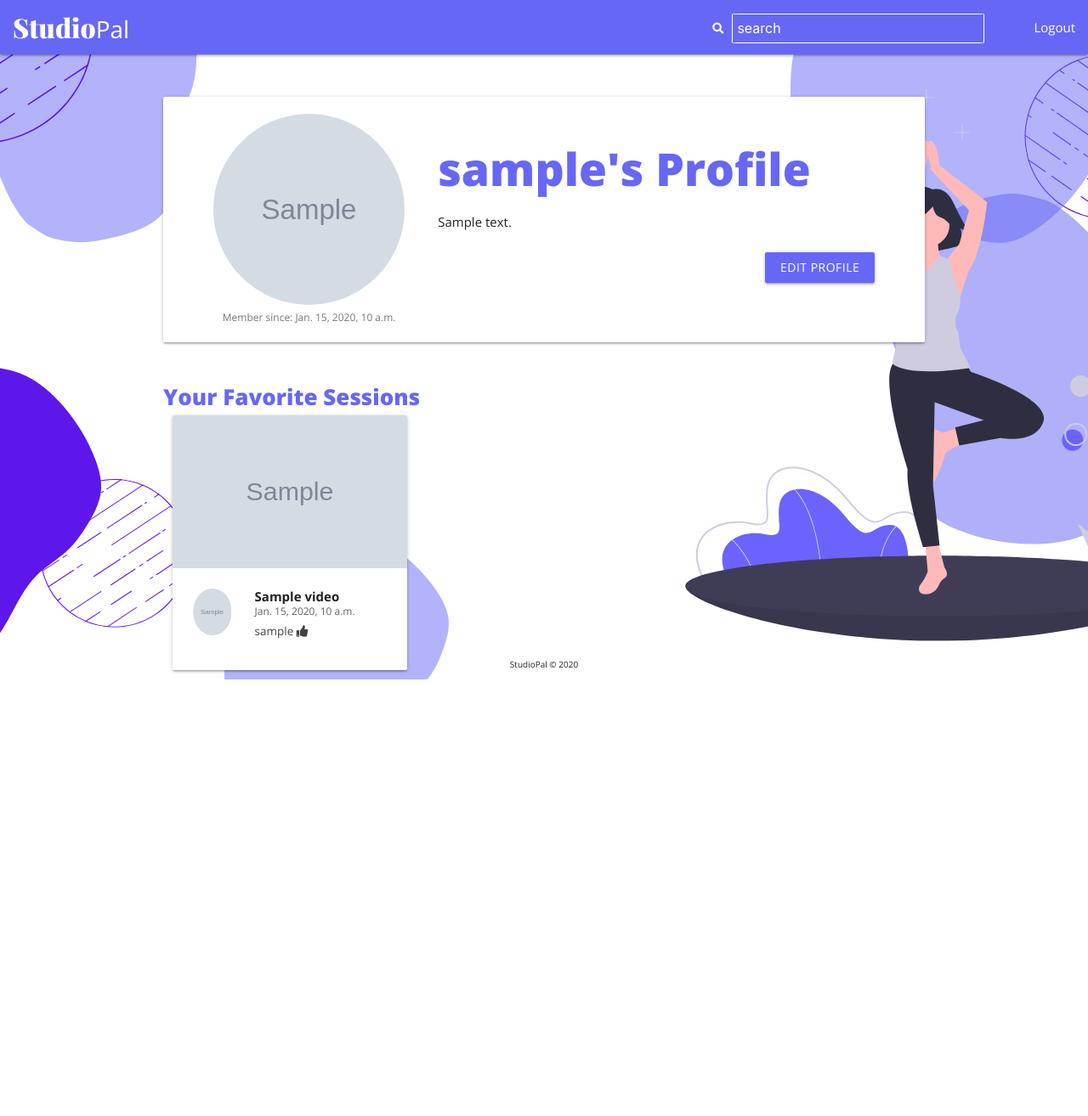
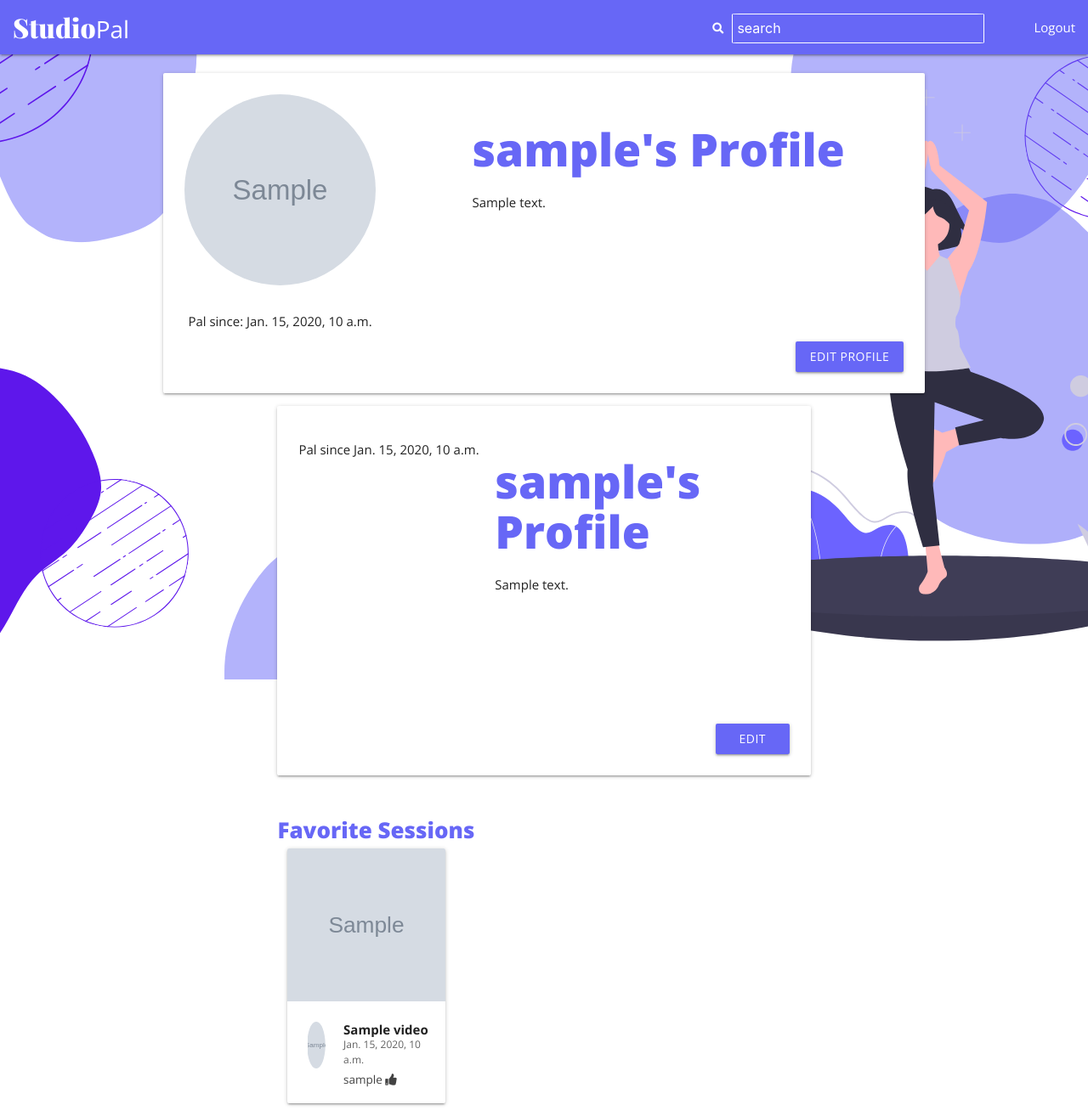
Before and after one commit to kldavis52/Ponga, a Django app: page /studiopal/user_detail/1/ in a window 1280 px wide. Shown: the whole page at 85% size. Before the commit the page ends 800 px from the top, so only its background shows below. Run offline with Django 3.2, Linux system fonts and the light colour scheme; tables that the repository leaves empty hold one stand-in row (values such as "Sample post"); grey boxes marked "Sample" are stand-in pictures.

Commit message:
add styling

```diff
--- a/static/css/styles.css
+++ b/static/css/styles.css
@@ -186,7 +186,6 @@ form#nav-search > input {
     display: flex;
     flex-direction: column;
     justify-content: center;
-    margin-left: -250px;
     line-height: 0px;
 }
 
@@ -302,25 +301,27 @@ video {
     color: #6767f6;
 }
 
-/* studio_detail */
+/* studio_detail.html / user_detail.html */
 
-#edit-bio-btn {
+.edit-bio-btn {
     margin-top: 25px;
     width: 25%;
     margin-left: 75%
 }
 
-#studio-bio-container {
+.studio-bio-container {
     display: flex;
     flex-direction: column;
     width: 60%;
 }
 
-#studio-bio-container > div {
-    height: 100%;
+.studio-bio-container > div {
+    height: 150px;
+    max-height: 300px;
+    overflow: scroll;
 }
 
-#bio-img-container {
+.bio-img-container {
     display: flex;
     flex-direction: column;
     align-items: center;
@@ -348,7 +349,7 @@ div.row  > img{
     margin-top: 50px;
 }
 
-#profile-card {
+.profile-card {
     display: flex;
     flex-direction: row;
     width: 100%;
--- a/templates/studiopal/user_detail.html
+++ b/templates/studiopal/user_detail.html
@@ -2,41 +2,43 @@
 {% block content %}
 {% if user.user_bio %}
 <div class="container">
-  <div id="user-info-container" class="card">
-    <div id="bio-img-container">
+  <div class="card profile-card">
+    <div class="bio-img-container">
     <div class="row" style="margin-bottom: 0px">
      <img
         class="circle"
         src="{{ user.image_medium.url }}"
+        style="margin-bottom: 10px;"
     />
     </div>
-      <p>Member since: {{ user.joined_date }}</p>
+      <p>Pal since: {{ user.joined_date }}</p>
     </div>
-    <div id="studio-bio-container">
+    <div class="studio-bio-container">
       <h2>{{ user.username }}'s Profile</h2>
-      {{ user.user_bio }}
-      <a  id="edit-bio-btn" class="btn" href="{% url 'add_user_info' user_pk=user.pk %}">Edit Profile</a>
+      <div>{{ user.user_bio }}</div>
+      <a  id="edit-bio-btn" class="btn edit-bio-btn" href="{% url 'add_user_info' user_pk=user.pk %}">Edit Profile</a>
     </div>
   </div>
   {% else%}
+  {% endif %}
   {% if user.is_authenticated %}
   <div class="container">
-  <div id="user-info-container" class="card">
-    <div id="bio-img-container">
+  <div class="card profile-card">
+    <div class="bio-img-container">
     <div class="row" style="margin-bottom: 0px">
     </div>
-      <p>Member since {{ user.joined_date }}</p>
+      <p>Pal since {{ user.joined_date }}</p>
     </div>
-    <div id="studio-bio-container">
+    <div class="studio-bio-container">
       <h2>{{ user.username }}'s Profile</h2>
-      {{ user.user_bio }}
-      <a  id="edit-bio-btn" class="btn" href="{% url 'add_user_info' user_pk=user.pk %}">Customize your profile</a>
+      <div>{{ user.user_bio }}</div>
+      <a class="btn edit-bio-btn" href="{% url 'add_user_info' user_pk=user.pk %}">Edit profile</a>
     </div>
   </div>
-  {% endif %} {% endif %}
+  {% endif %}
 
 
-  <h5 style="margin-top: 50px">Your Favorite Sessions</h5>
+  <h5 style="margin-top: 50px">Favorite Sessions</h5>
   <div class="row">
     {% for video in user.liked_videos.all %}
     <div class="col m4">
```
Also changed, not shown: templates/studiopal/add_studio_info.html (+5 -11 lines), templates/studiopal/add_user_info.html (+11 -21 lines), templates/studiopal/landing_page.html (+3 -6 lines), templates/studiopal/studio_detail.html (+44 -10 lines).
